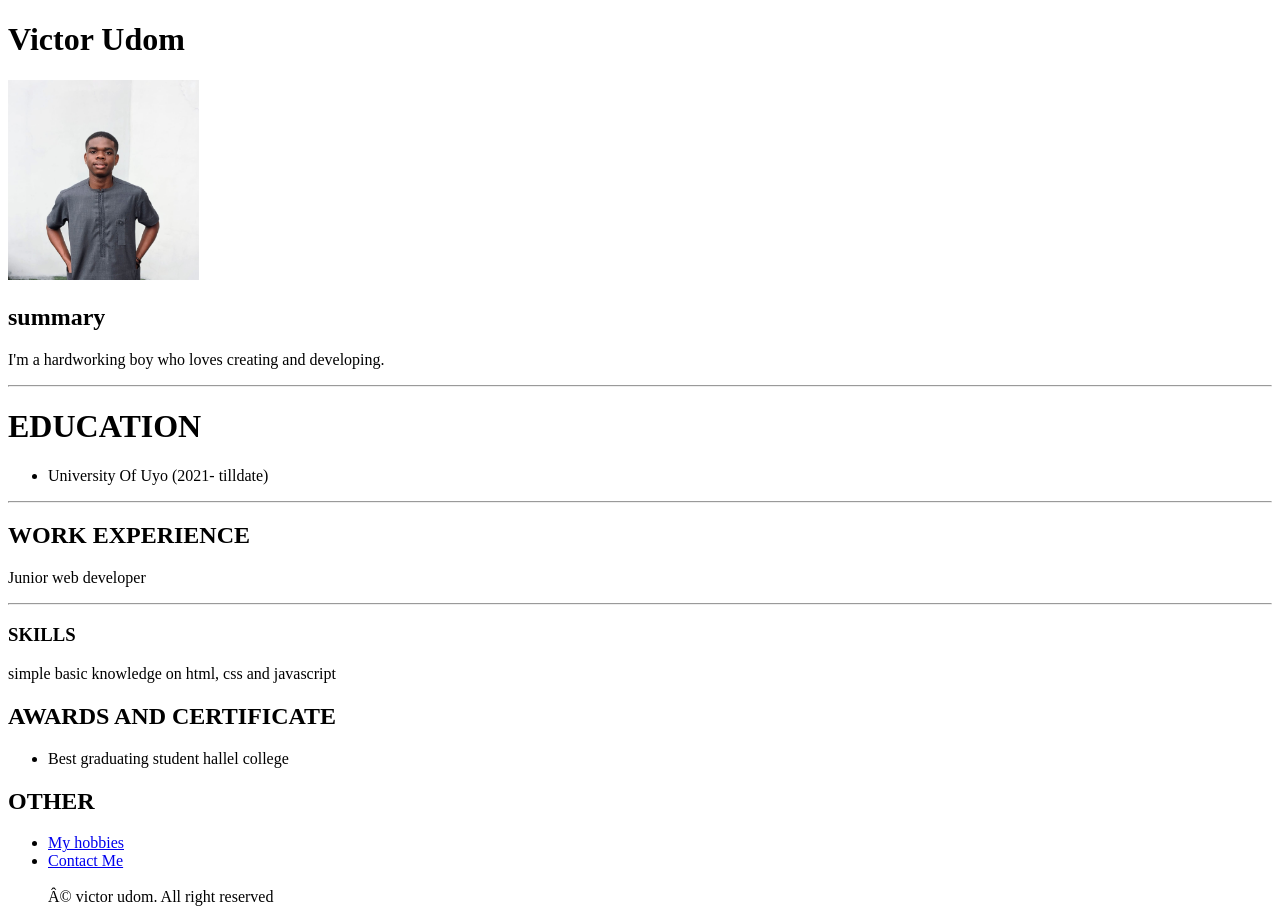
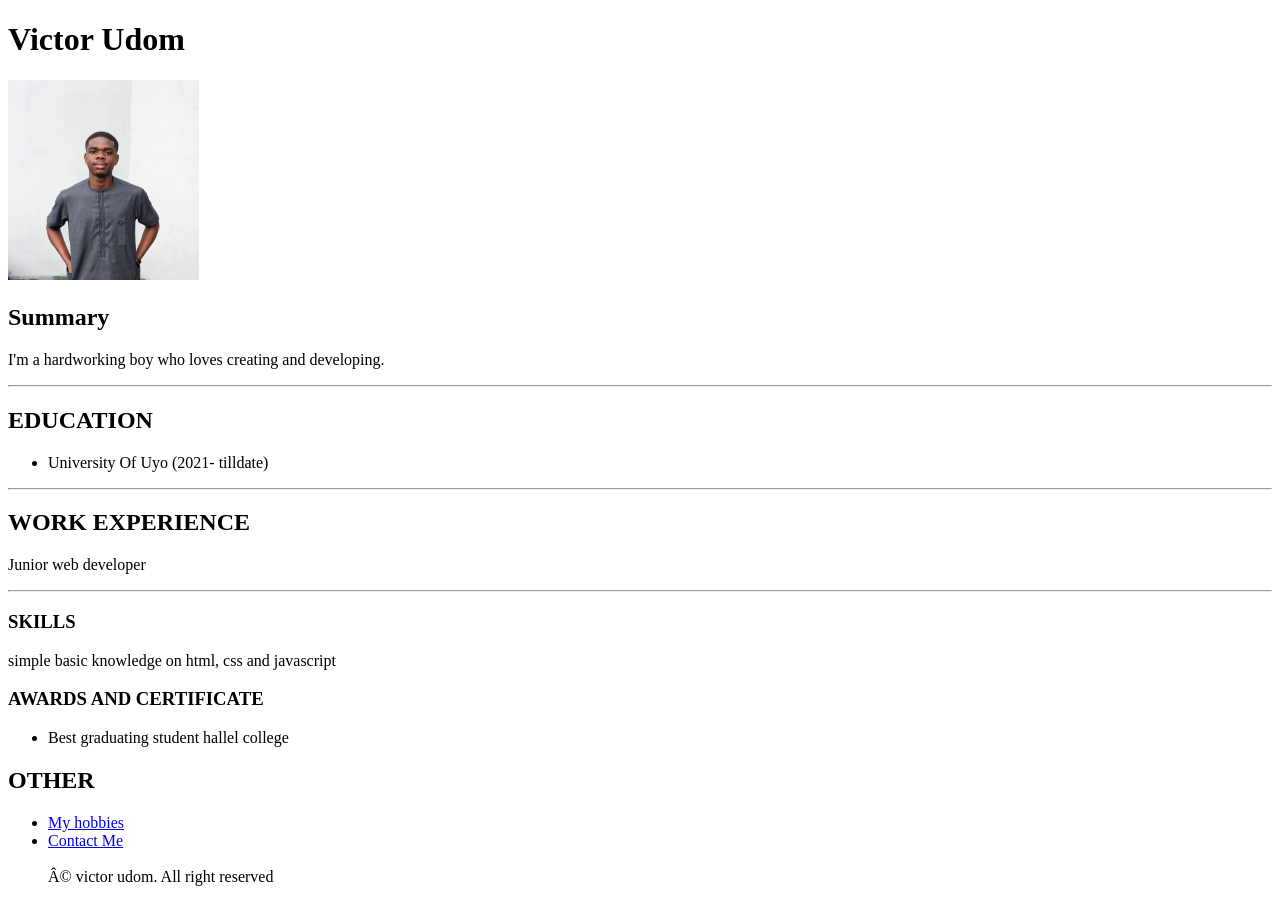
Before and after one commit to vicudom/My-Resume, a plain HTML site: page index.html in a window 1280 px wide. Drawn offline with Linux system fonts and the light colour scheme.

Commit message:
Update index.html

```diff
--- a/index.html
+++ b/index.html
@@ -9,10 +9,10 @@
     <h1>Victor Udom</h1>
     <img src="./images/profile.jpg" height="200" alr="victor's profile picture">
 
-    <h2>summary</h2>
+    <h2>Summary</h2>
 <p>I'm a hardworking boy who loves creating and developing.</p>
 <hr/>
-<h1>EDUCATION</h1>
+<h2>EDUCATION</h2>
 <ul>
 
   <li>University Of Uyo (2021- tilldate)
@@ -25,7 +25,7 @@
 <h3>SKILLS</h3>
 <p>simple basic knowledge on html, css and javascript</p>
 
-<h2>AWARDS AND CERTIFICATE</h4>
+<h3>AWARDS AND CERTIFICATE</h3>
 <ul>
   <li>Best graduating student hallel college</li>
 </ul>
```
